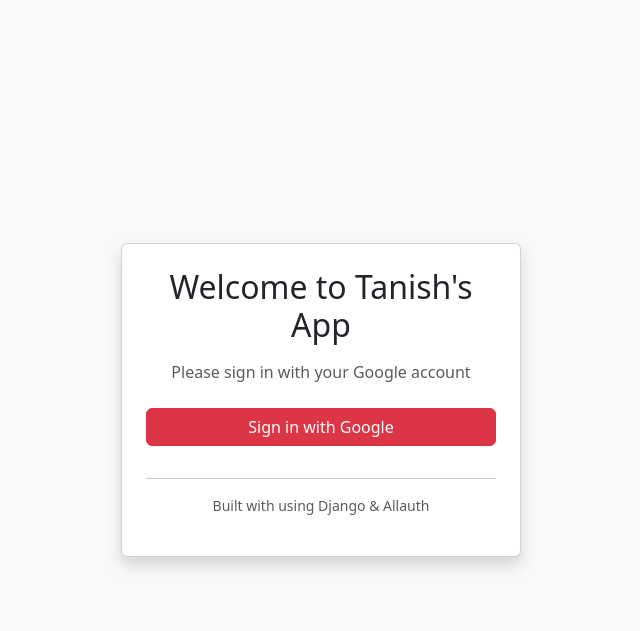
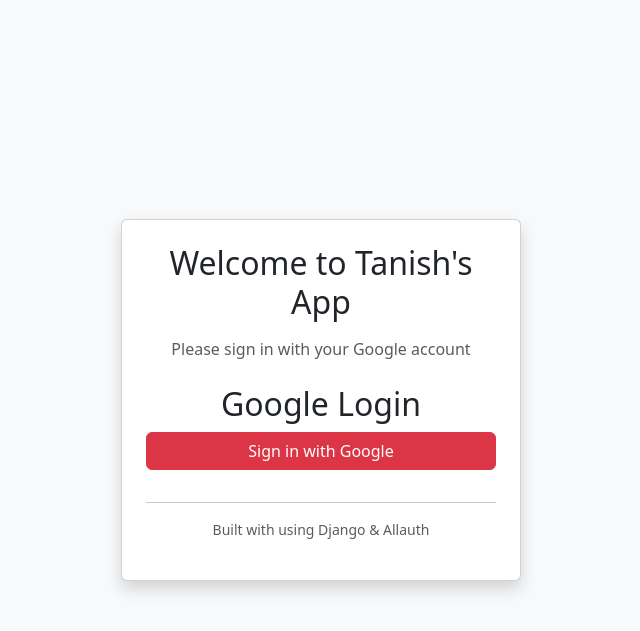
Before and after one commit to thetanish1/google-OAuth, a Django app: page / in a window 1280 px wide. Shown: the top 631 px of the page, without its empty margins (319-959 px from the left). Run offline with Django 5.2, Linux system fonts and the light colour scheme; data comes from the database, SQL or seed files in the repository; both versions use the stored data as it was after the commit; some libraries are stand-ins or nearby versions.

Commit message:
fixed the sigin ui in home page

```diff
--- a/googleauth/users/templates/home.html
+++ b/googleauth/users/templates/home.html
@@ -5,23 +5,43 @@
     <meta name="viewport" content="width=device-width, initial-scale=1.0" />
     <title>Google Auth</title>
 
-  <link href="https://cdn.jsdelivr.net/npm/bootstrap@5.3.3/dist/css/bootstrap.min.css" rel="stylesheet">
+    <link
+      href="https://cdn.jsdelivr.net/npm/bootstrap@5.3.3/dist/css/bootstrap.min.css"
+      rel="stylesheet"
+    />
   </head>
   <body class="bg-light">
-
     {% load socialaccount %}
 
-  <div class="container d-flex justify-content-center align-items-center" style="min-height: 100vh;">
-    <div class="card shadow p-4" style="width: 100%; max-width: 400px;">
+    <div
+      class="container d-flex justify-content-center align-items-center"
+      style="min-height: 100vh"
+    >
+      <div class="card shadow p-4" style="width: 100%; max-width: 400px">
         <h2 class="text-center mb-3">Welcome to Tanish's App</h2>
-      <p class="text-center text-muted mb-4">Please sign in with your Google account</p>
+        <p class="text-center text-muted mb-4">
+          Please sign in with your Google account
+        </p>
 
-      <a href="{% provider_login_url 'google' process='redirect' %}?next=/" class="btn btn-danger w-100 mb-3">
-        <i class="bi bi-google"></i> Sign in with Google
+        {% if user.is_authenticated %}
+        <p>Welcome, {{ user.username }}!</p>
+        <a href="{% url 'logout' %}">Logout</a>
+        {% else %} {% load socialaccount %}
+        <h2 class="text-center" >Google Login</h2>
+        {% endif %}
+
+        <a
+          href="{% provider_login_url 'google' process='redirect' %}?next=/"
+          class="btn btn-danger w-100 mb-3"
+        >
+          <i class="bi bi-google "></i> Sign in with Google
         </a>
 
-      <hr>
-      <p class="text-center text-muted small">Built with using Django & Allauth </p>
+        <hr />
+        <p class="text-center text-muted small">
+          Built with using Django & Allauth
+        </p>
+
       </div>
     </div>
 
```
Also changed, not shown: googleauth/db.sqlite3. Lines whose indentation alone changed are shown as unchanged.
